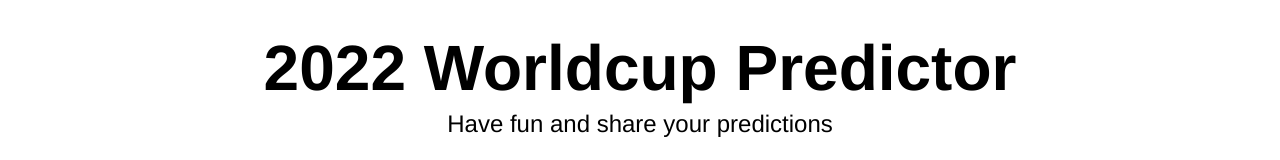
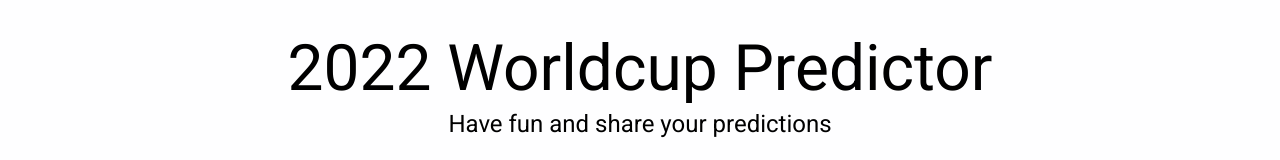
Before and after one commit to ivanms1/worldcup-predictor, a Next.js app: page / in a window 1280 px wide. Shown: the top 160 px of the page. Built offline with nearby package versions, Linux system fonts and the light colour scheme.

Commit message:
styling: add fonts and change colors

```diff
--- a/pages/globals.scss
+++ b/pages/globals.scss
@@ -1,6 +1,8 @@
+@import "https://fonts.googleapis.com/css2?family=Roboto:ital,wght@0,300;0,400;0,500;0,700;0,900;1,300;1,400;1,500;1,700&display=swap";
+
 html,
 body {
-  font-family: "Helvetica Neue", sans-serif;
+  font-family: Roboto, sans-serif;
 }
 
 a {
--- a/src/components/GroupBox/GroupBox.module.scss
+++ b/src/components/GroupBox/GroupBox.module.scss
@@ -10,7 +10,7 @@
 
   & .Navbar {
     align-items: center;
-    background-color: #fafafa;
+    background-color: #fbfafb;
     display: flex;
     padding: 10px;
 
--- a/src/pages/Home/Home.module.scss
+++ b/src/pages/Home/Home.module.scss
@@ -1,5 +1,6 @@
 .Container {
   align-items: center;
+  background: #fefeff;
   display: flex;
   flex-direction: column;
   min-height: 100vh;
--- a/src/pages/Home/Home.tsx
+++ b/src/pages/Home/Home.tsx
@@ -7,7 +7,7 @@ import styles from "./Home.module.scss";
 function Home() {
   return (
     <div className={styles.Container}>
-      <h1 className={styles.Title}>2022 Worldcup Predictor</h1>
+      <p className={styles.Title}>2022 Worldcup Predictor</p>
       <p className={styles.Subtitle}>Have fun and share your predictions</p>
       <div className={styles.GroupsContainer}>
         {groups.map((group) => (
```
